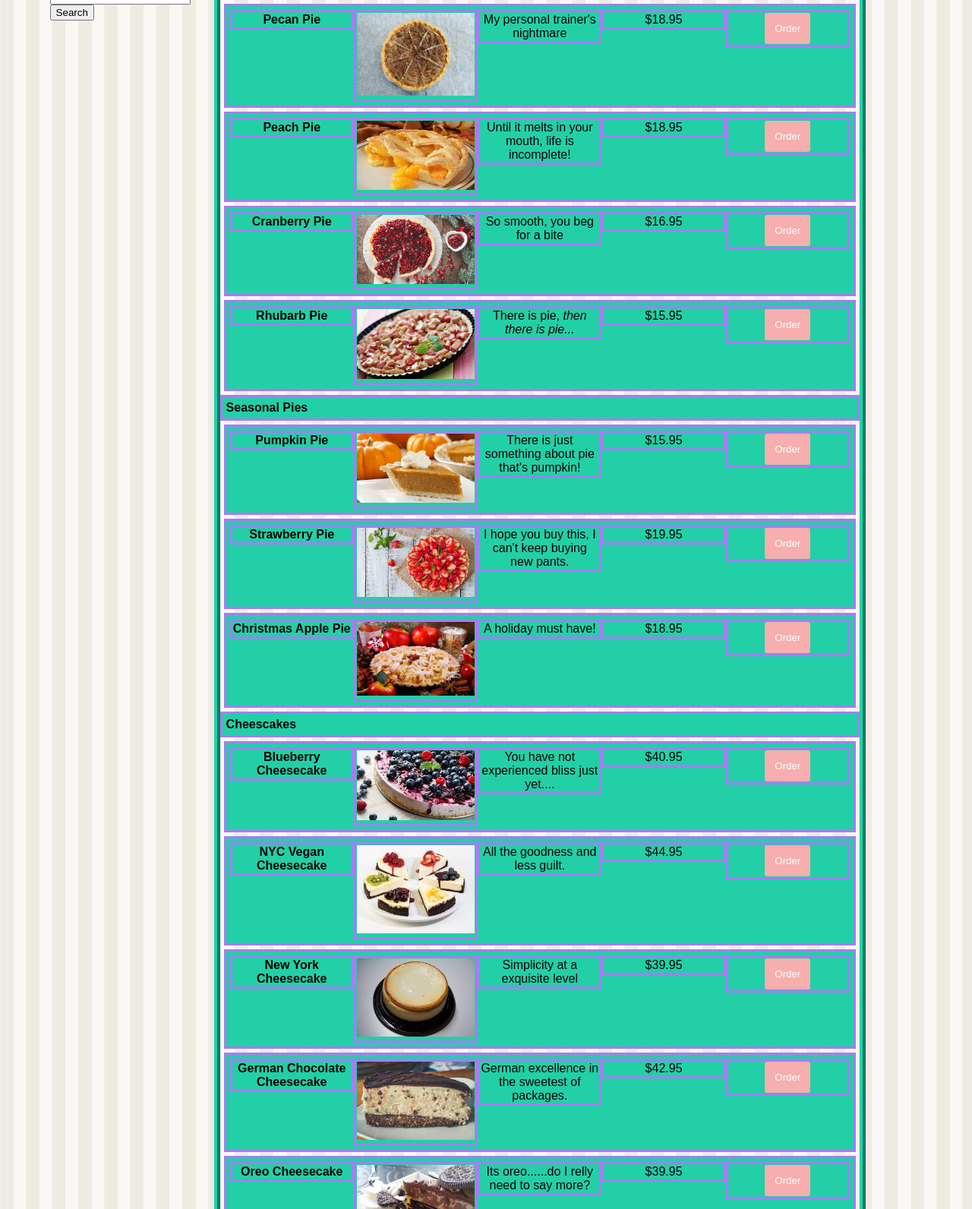
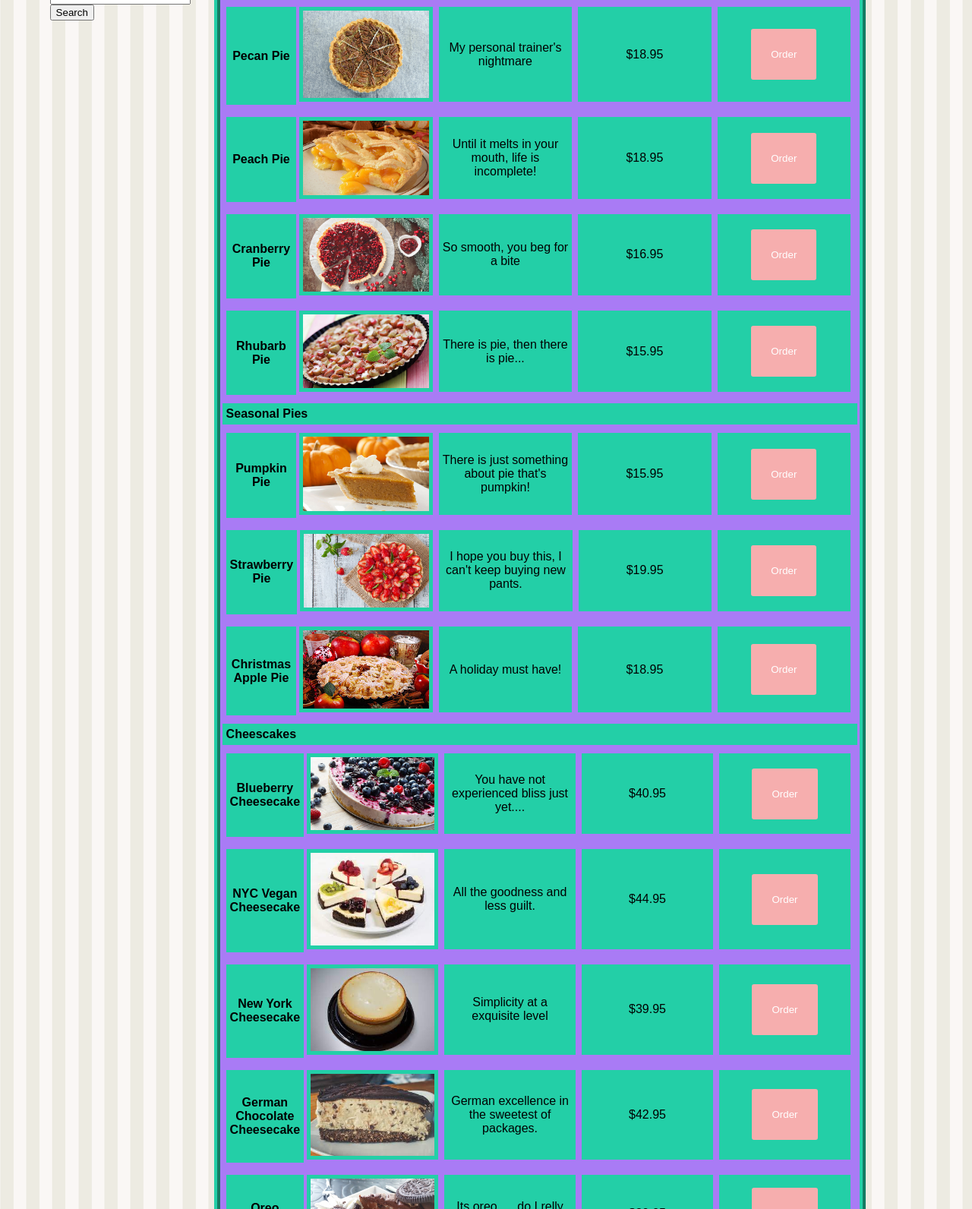
Before and after one commit to JasonAndrews-Sr/Project1, a plain HTML site: page pages/allpies.html in a window 1280 px wide. Shown: the part 412-2004 px from the top of the page at 76% size. Drawn offline with Linux system fonts and the light colour scheme.

Commit message:
added hover content, fixed all pies table, made products class,  checked for link consistancy

```diff
--- a/CSS/site.css
+++ b/CSS/site.css
@@ -31,12 +31,22 @@ button:link, a:link
     text-decoration: none;
 }
 
-a:hover, button:hover, tr:hover
+button:hover, tr:hover, th:hover, .tile:hover
 {
-    color:#0a9e7c;
-    font-size-adjust: 180%;
+    color:#020a08;
+    font-size: 1.5em;
+    font-weight: bolder;
+
+}
+
+
+a:hover
+{
+    color:#020a08;
+    font-size:1.1em;
     font-weight: bold;
 }
+
 section
 {
     flex: 1;
@@ -83,6 +93,7 @@ nav>ul>li a
     width: 200px;
 }
 
+
 h1
 {
     color:#23CFA7
@@ -92,14 +103,12 @@ h1
 {
     width: 70%;
     margin-top: 10px;
-
 }
 
 footer
 {
     align-items: center;
     width: 100%;
-
 }
 
 footer > nav >ul > li > a:visited, nav>ul>li a:visited
@@ -144,42 +153,56 @@ aside
     flex: 1;
 }
 
-table
+table, th, td
 {
     text-align: center;
-    vertical-align: middle;
-    table-layout: fixed;
-    display: inline-flex;
     flex-basis: 100%;
-    width: 80%;
-
-
+    width: 100%;
+    border-collapse:collapse;
+    border: 4px solid #a97bf5;
 }
 
 tr {
-    display:flex;
-    flex: 5;
+    display: flex;
+    flex: 1;
     background-color:#23CFA7;
     border: solid 3px #a97bf5;
-    align-items: stretch;
-
+    align-items:center;
+    border-collapse: collapse;
+    text-align: center;
     }
 
 th
 {
+    display: flex;
+    padding: 5px;
+    border: 3px solid #a97bf5;
+    flex: 2;
+    text-align: center;
+    background-color: #23CFA7;
 
-    padding: 5px;
+
 }
 .rtitle{
     flex-direction: column;
+    width: 100%;
+    border: none;
+    border-top: none;
+    flex: 1;
+    text-align: center;
+    justify-content: center;
+    align-items: center;
+    border-collapse: collapse;
 }
 
 td {
-    border: 3px solid #a97bf5;
-    height: 100%;
-    width: 100%;
+    display: flex;
     flex: 2;
-
+    padding: 5px;
+    border-top: none;
+    border-collapse: collapse;
+    justify-content: center;
+    align-items: center;
 }
 .head{
     flex-direction: column;
@@ -189,16 +212,34 @@ td {
 
 .pie, .cake
 {
-
     padding: 5px;
     margin: 5px;
     justify-content: space-around;
 }
+.product{
+    border: solid .5rem #a97bf5;
+    padding: 0px;
+    margin: 0px;
+    display: flex;
+    align-items:stretch;
+
+    z-index: 4;
+}
+
+.hover-zoom{
+    transition: transform 0.3s;
+}
+
+.hover-zoom:hover {
+    transform: scale(2);
+    position: relative;
+}
 
 .tile{
-    width: 200px;
+
     background-color:#23CFA7;
     border: solid 3px #a97bf5;
+
 }
 
 .pie img, .cake img
@@ -230,9 +271,73 @@ td {
 {
     background-color: #f6aeae;
     padding: 10px;
-    border: solid 3px #f6aeae;
+    border: solid 1rem #f6aeae;
     border-radius: 3px;
     color: #fff;
+    text-align: center;
+    justify-content: center;
+    align-items: center ;
+
+}
+
+
+
+.product{
+    border: solid .5rem #a97bf5;
+    padding: 0px;
+    margin: 0px;
+    display: flex;
+    align-items:stretch;
+    justify-content: space-around;
+    z-index: 4;
+}
+
+.hover-zoom{
+    transition: transform 0.3s;
+}
+
+.hover-zoom:hover {
+    transform: scale(2);
+    position: relative;
+}
+
+.product img
+{
+    height:auto;
+    width: 100%;
+
+}
+
+.product title
+{
+    font-weight: bold;
+}
+
+.product .columns
+{
+    width: 100%;
+}
+
+.product .price
+{
+    text-align: center;
+}
+.product .columns div
+{
+    width: 80%;
+}
+
+.product button
+{
+    background-color: #f6aeae;
+    padding: 10px;
+    border: solid 1rem #f6aeae;
+    border-radius: 3px;
+    color: #fff;
+    text-align: center;
+    justify-content: center;
+    align-items: center ;
+
 }
 article
 {
@@ -252,7 +357,6 @@ article
     border: 4px ridge #23CFA7;
     margin: 20px;
     color:#057b5f;
-
 }
 
 
--- a/pages/allpies.html
+++ b/pages/allpies.html
@@ -57,7 +57,6 @@
         <nav>
             <ul>
                 <li><a style="padding: 0;" href="/pages/index.html"></index> <img src="/images/CSS/logos/pie.png" height="55"></a></li>
-
                 <li><a href="/pages/cakes.html">Cakes</a></li>
                 <li><a href="/pages/pies.html">Fruit Pies</a></li>
                 <li><a href="/pages/seasonal.html">Seasonal</a></li>
@@ -89,9 +88,9 @@
         <table border: 1 style=" flex-direction: column; flex-basis: 100%; border: 8px ridge #23CFA7;">
 
             <div>
-                <thead style="background-color:#a593c2; position: -webkit-sticky; position: sticky; top: 0px; z-index: 100;">
+                <thead style="background-color:#a593c2; position: -webkit-sticky; position: sticky; top: 0px; z-index: 2;">
                     <tr>
-                        <th scope="col">Name</th>
+                        <th scope="col" class="title rtitle">Name</th>
                         <th scope="col">Image</th>
                         <th scope="col">Description</th>
                         <th scope="col">Price</th>
@@ -100,51 +99,50 @@
                 </thead>
             </div>
                     <tr>
-                        <th colspan="5" style="border:none;">Fruit Pies</th>
+                        <th colspan="5" style="border:none; align-items: center;">Fruit Pies</th>
                     </tr>
 
-                <tbody>
+                <tbody style="border-spacing: none;">
 
                     <tr class="pie product">
-                        <div><th  scope="row" class="title rtitle" id="cherry-pie">Cherry Pie</th></div>
-                        <td  scope="row" class="image" id="cherry-pie-image"><img src="/images/Products/pie-cherry.jpg" style="width:100%;" alt="Cherry Pie" /></td>
-
+                        <th  scope="row" class="title rtitle" id="cherry-pie">Cherry Pie</th>
+                        <td  scope="row" class="image" id="cherry-pie-image"><img src="/images/Products/pie-cherry.jpg" style="width:100%;" alt="Cherry Pie" class="hover-zoom" /></td>
                         <td  scope="row" class="description">Sharing is caring, but then again, this is  oh so cherrrrry!!!</td>
                         <td  scope="row" class="price">$15.95</td>
                         <td  scope="row"><button data-order="pie-cherry">Order</button></td>
                     </tr>
                     <tr class="pie product">
-                        <td class="title">Apple Pie</td>
-                        <td><img src="/images/Products/pie-apple.jpg" style="width:100%;" alt="Apple Pie" /></td>
+                        <th class="title rtitle">Apple Pie</td>
+                        <td scope="row" class="image" id="apple-pie-image"><img src="/images/Products/pie-apple.jpg" style="width:100%;" alt="Apple Pie" class="hover-zoom" /></td>
                         <td class="desc">Disclaimer: May lead to loss of friends and anti social behaviour</td>
                         <td class="price">$12.95</td>
                         <td><button data-order="pie-apple">Order</button></td>
                     </tr>
                     <tr class="pie product">
-                        <td class="title">Pecan Pie</td>
-                        <td><img src="/images/Products/pie-pecan.jpg" style="width:100%;" alt="Pecan Pie" /></td>
+                        <th class="title rtitle">Pecan Pie</td>
+                        <td><img src="/images/Products/pie-pecan.jpg" style="width:100%;" alt="Pecan Pie" class="hover-zoom" /></td>
                         <td class="desc">My personal trainer's nightmare</td>
                         <td class="price">$18.95</td>
                         <td><button data-order="pie-pecan">Order</button></td>
                     </tr>
                     <tr class="pie product">
-                        <td class="title">Peach Pie</td>
-                        <td><img src="/images/Products/pie-peach.jpg" style="width:100%;" alt="Peach Pie" /></td>
+                        <th class="title rtitle">Peach Pie</td>
+                        <td><img src="/images/Products/pie-peach.jpg" style="width:100%;" alt="Peach Pie" class="hover-zoom" /></td>
                         <td class="desc">Until it melts in your mouth, life is incomplete!</td>
                         <td class="price">$18.95</td>
                         <td><button data-order="pie-peach">Order</button></td>
                     </tr>
                     <tr class="pie product">
-                        <td class="title">Cranberry Pie</td>
-                        <td><img src="/images/Products/pie-cranberry.jpg" style="width:100%;" alt="Cranberry Pie" /></td>
+                        <th class="title rtitle">Cranberry Pie</td>
+                        <td><img src="/images/Products/pie-cranberry.jpg" style="width:100%;" alt="Cranberry Pie" class="hover-zoom" /></td>
                         <td class="desc">So smooth, you beg for a bite</td>
                         <td class="price">$16.95</td>
                         <td><button data-order="pie-cranberry">Order</button></td>
                     </tr>
                     <tr class="pie product">
-                        <td class="title">Rhubarb Pie</td>
-                        <td><img src="/images/Products/pie-rhubarb.jpg" style="width:100%;" alt="Rhubarb Pie" /></td>
-                        <td class="desc">There is pie, <em>then there is pie...</em></td>
+                        <th class="title rtitle">Rhubarb Pie</td>
+                        <td><img src="/images/Products/pie-rhubarb.jpg" style="width:100%;" alt="Rhubarb Pie" class="hover-zoom" /></td>
+                        <td class="desc">There is pie, then there is pie...</td>
                         <td class="price">$15.95</td>
                         <td><button data-order="pie-rhubarb">Order</button></td>
                     </tr>
@@ -153,22 +151,22 @@
                     <th colspan="5" style="border:none;">Seasonal Pies</th>
                     </tr>
                     <tr class="pie product">
-                        <td class="title">Pumpkin Pie</td>
-                        <td><img src="/images/Products/pie-pumpkin.jpg" style="width:100%;" alt="Pumpkin Pie" /></td>
+                        <th class="title rtitle">Pumpkin Pie</td>
+                        <td><img src="/images/Products/pie-pumpkin.jpg" style="width:100%;" alt="Pumpkin Pie" class="hover-zoom" /></td>
                         <td class="desc">There is just something about pie that's pumpkin!</td>
                         <td class="price">$15.95</td>
                         <td><button data-order="pie-pumpkin">Order</button></td>
                     </tr>
                     <tr class="pie product">
-                        <td class="title">Strawberry Pie</td>
-                        <td><img src="/images/Products/pie-strawberry.jpg" style="width:100%;" alt="Strawberry Pie" /></td>
+                        <th class="title rtitle">Strawberry Pie</td>
+                        <td><img src="/images/Products/pie-strawberry.jpg" style="width:100%;" alt="Strawberry Pie" class="hover-zoom" /></td>
                         <td class="desc">I hope you buy this, I can't keep buying new pants.</td>
                         <td class="price">$19.95</td>
                         <td><button data-order="pie-strawberry">Order</button></td>
                     </tr>
                     <tr class="pie product">
-                        <td class="title">Christmas Apple Pie</td>
-                        <td><img src="/images/Products/pie-christmas.jpg" style="width:100%;" alt="Christmas Pie" /></td>
+                        <th class="title rtitle">Christmas Apple Pie</td>
+                        <td><img src="/images/Products/pie-christmas.jpg" style="width:100%;" alt="Christmas Pie" class="hover-zoom" /></td>
                         <td class="desc">A holiday must have!</td>
                         <td class="price">$18.95</td>
                         <td><button data-order="pie-cherry">Order</button></td>
@@ -179,21 +177,21 @@
                     </tr>
 
                     <tr class="cake product">
-                        <td class="title">Blueberry Cheesecake</td>
-                        <td><img src="/images/Products/cake-blueberry.jpg" style="width:100%;" alt="Blueberry Cheesecake" /></td>
+                        <th class="title rtitle">Blueberry Cheesecake</td>
+                        <td><img src="/images/Products/cake-blueberry.jpg" style="width:100%;" alt="Blueberry Cheesecake" class="hover-zoom" /></td>
                         <td class="desc">You have not experienced bliss just yet....</td>
                         <td class="price">$40.95</td>
                         <td><button data-order="cake-blueberry">Order</button></td>
                     </tr>
                     <tr class="cake product">
-                        <td class="title">NYC Vegan Cheesecake</td>
-                        <td><img src="/images/Products/cake-vegan.jpg" style="width:100%;" alt="Vegan New York Cheesecake" /></td>
+                        <th class="title rtitle">NYC Vegan Cheesecake</td>
+                        <td><img src="/images/Products/cake-vegan.jpg" style="width:100%;" alt="Vegan New York Cheesecake" class="hover-zoom" /></td>
                         <td class="desc">All the goodness and less guilt.</td>
                         <td class="price">$44.95</td>
                         <td><button data-order="cake-vegan">Order</button></td>
                     </tr>
                     <tr class="cake product">
-                        <td class="title">New York Cheesecake</td>
+                        <th class="title rtitle">New York Cheesecake</td>
                         <td><img src="/images/Products/cake-NYC.jpg" style="width:100%;" alt="New York Cheesecake" /></td>
                         <td class="desc">Simplicity at a exquisite level</td>
                         <td class="price">$39.95</td>
@@ -201,23 +199,23 @@
                     </tr>
                     <tr class="cake product">
 
-                        <td class="title">German Chocolate Cheesecake</td>
-                        <td><img src="/images/Products/cake-german.jpg" style="width:100%;" alt="German Chocolate Cheesecake" /></td>
+                        <th class="title rtitle">German Chocolate Cheesecake</td>
+                        <td><img src="/images/Products/cake-german.jpg" style="width:100%;" alt="German Chocolate Cheesecake" class="hover-zoom" /></td>
                         <td class="desc">German excellence in the sweetest of packages.</td>
                         <td class="price">$42.95</td>
                         <td><button data-order="cake-german">Order</button></td>
                     </tr>
                     <tr class="cake product">
-                        <td class="title">Oreo Cheesecake</td>
-                        <td><img src="/images/Products/cake-oreo.jpg" style="width:100%;" alt="Oreo Cheesecake" /></td>
+                        <th class="title rtitle">Oreo Cheesecake</td>
+                        <td><img src="/images/Products/cake-oreo.jpg" style="width:100%;" alt="Oreo Cheesecake" class="hover-zoom" /></td>
                         <td class="desc">Its oreo......do I relly need to say more?</td>
                         <td class="price">$39.95</td>
                         <td><button data-order="cake-oreo">Order</button></td>
                     </tr>
                     <tr class="cake product">
 
-                        <td class="title">Turtle Cheesecake</td>
-                        <td><img src="/images/Products/cake-turtle.jpg" style="width:100%;" alt="Turtle Cheesecake" /></td>
+                        <th class="title rtitle">Turtle Cheesecake</td>
+                        <td><img src="/images/Products/cake-turtle.jpg" style="width:100%;" alt="Turtle Cheesecake" class="hover-zoom" /></td>
                         <td class="desc">This turtle moves fast! Don't miss it by a hare.</td>
                         <td class="price">$42.95</td>
                         <td><button data-order="cake-turtle">Order</button></td>
@@ -227,24 +225,24 @@
                     </tr>
                     <tr class="cake product">
 
-                        <td class="title">Strawberry Cheesecake</td>
-                        <td><img src="/images/Products/cake-strawberry.jpg" style="width:100%;" alt="Strawberry Cheesecake" /></td>
+                        <th class="title rtitle">Strawberry Cheesecake</td>
+                        <td><img src="/images/Products/cake-strawberry.jpg" style="width:100%;" alt="Strawberry Cheesecake" class="hover-zoom" /></td>
                         <td class="desc">Don't cut this cake short.</td>
                         <td class="price">$40.95</td>
                         <td><button data-order="cake-strawberry">Order</button></td>
                     </tr>
                     <tr class="cake product">
 
-                        <td class="title">Mango Cheesecake</td>
-                        <td><img src="/images/Products/cake-mango.jpg" style="width:100%;" alt="Mango Cheescake" /></td>
+                        <th class="title rtitle">Mango Cheesecake</td>
+                        <td><img src="/images/Products/cake-mango.jpg" style="width:100%;" alt="Mango Cheescake" class="hover-zoom" /></td>
                         <td class="desc">Tantilize your tastebuds and satisfy your craving.</td>
                         <td class="price">$44.95</td>
                         <td><button data-order="cake-mango">Order</button></td>
                     </tr>
                     <tr class="cake product">
 
-                        <td class="title">Orange Cheesecake</td>
-                        <td><img src="/images/Products/cake-orange.jpg" style="width:100%;" alt="Orange Cheescake" /></td>
+                        <th class="title rtitle">Orange Cheesecake</td>
+                        <td><img src="/images/Products/cake-orange.jpg" style="width:100%;" alt="Orange Cheescake" class="hover-zoom" /></td>
                         <td class="desc">Vitamin C always makes me feel better.</td>
                         <td class="price">$42.95</td>
                         <td><button data-order="cake-orange">Order</button></td>
```
Also changed, not shown: pages/cakes.html (+6 -6 lines), pages/index.html (+1 -1 lines), pages/pies.html (+11 -11 lines), pages/seasonal.html (+8 -8 lines). Lines whose indentation alone changed are shown as unchanged.
